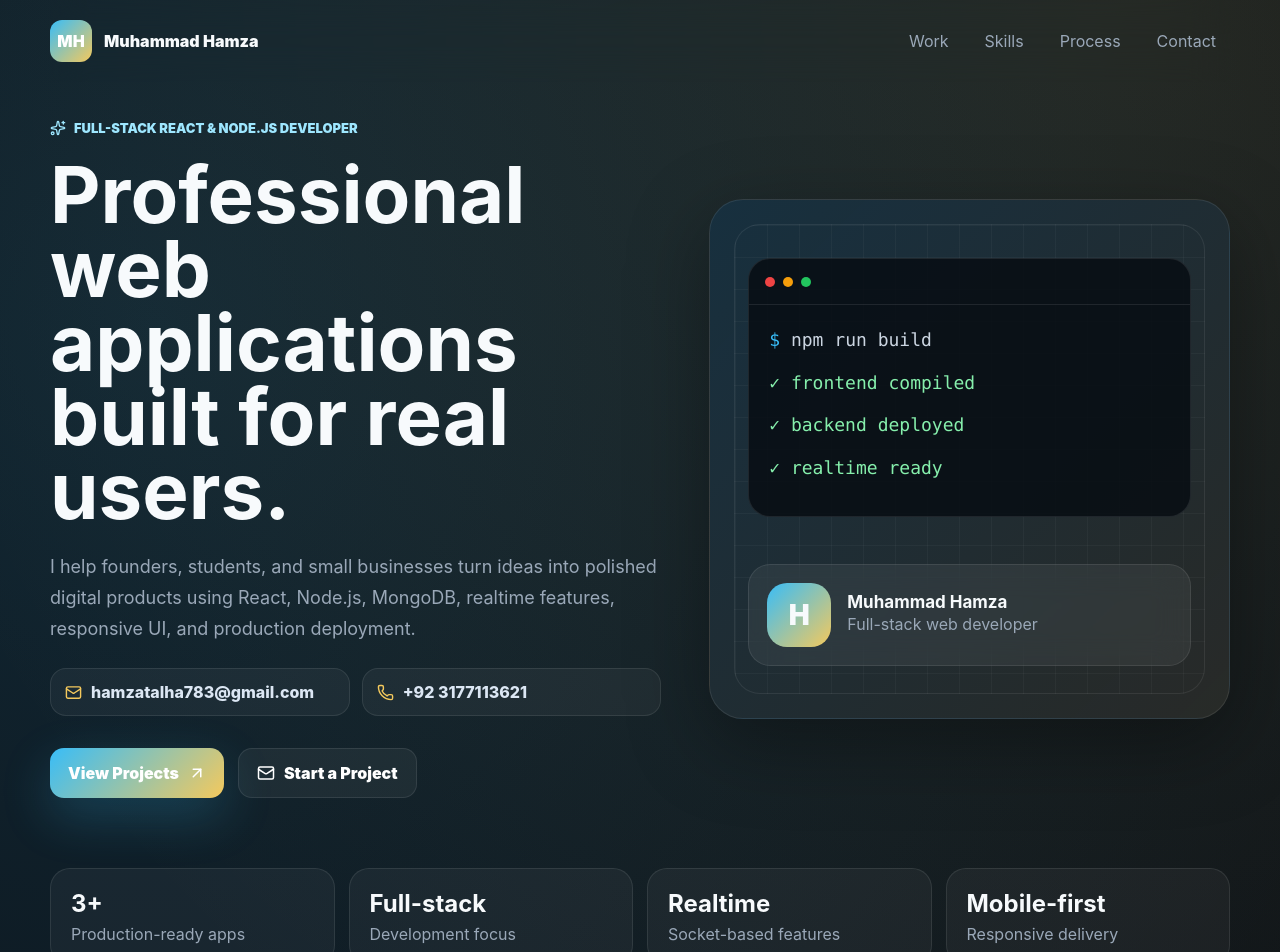
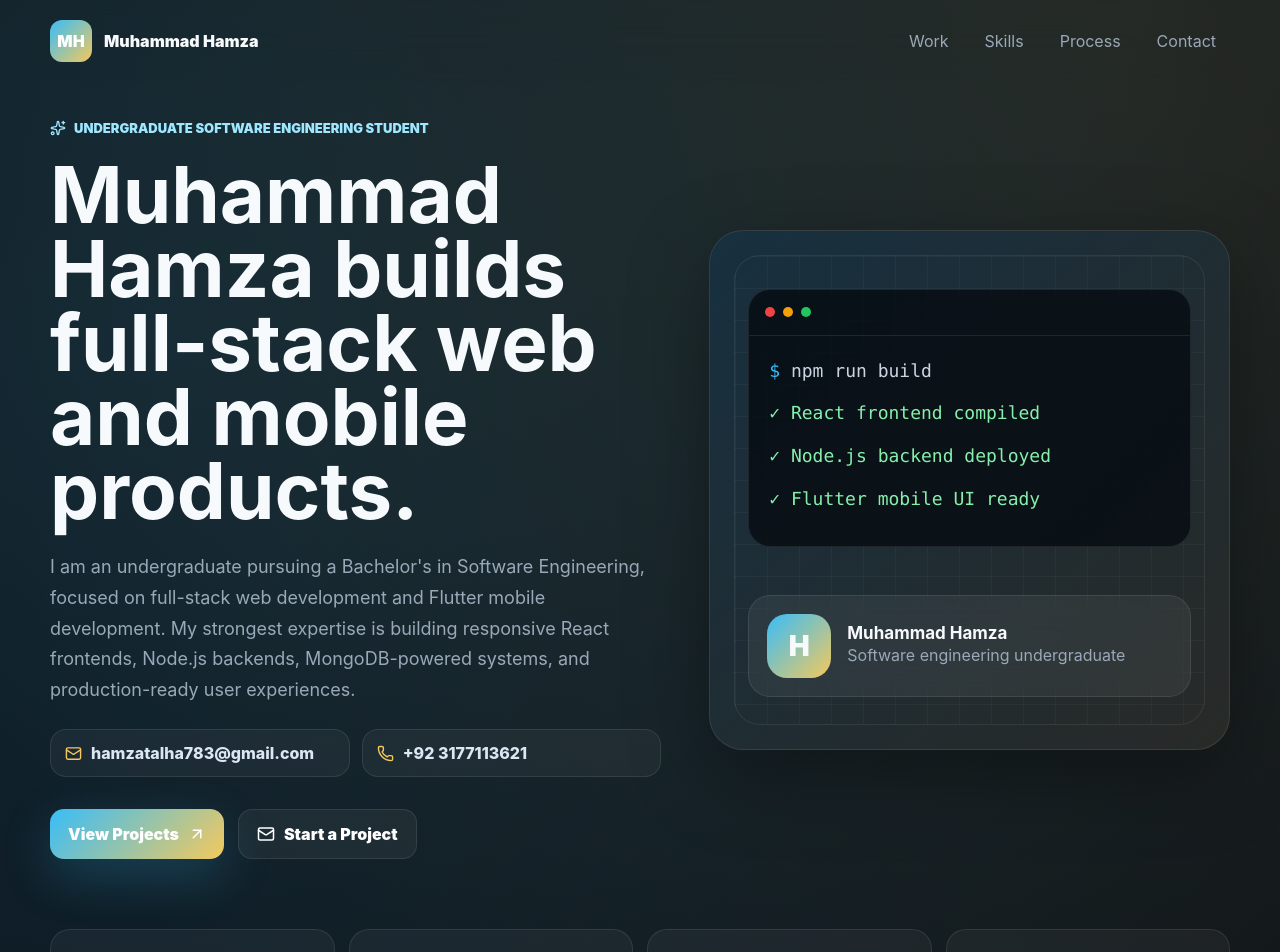
Before and after one commit to hamzahere28/hamza-portfolio, a React (Vite) app: page / in a window 1280 px wide. Shown: the top 952 px of the page. Built offline with nearby package versions, Linux system fonts and the light colour scheme.

Commit message:
Update portfolio profile details

```diff
--- a/index.html
+++ b/index.html
@@ -5,9 +5,9 @@
     <meta name="viewport" content="width=device-width, initial-scale=1.0" />
     <meta
       name="description"
-      content="Muhammad Hamza is a full-stack React and Node.js developer building polished, responsive, production-ready web applications."
+      content="Muhammad Hamza is an undergraduate software engineering student, full-stack web developer, Flutter mobile developer, and React/Node.js specialist."
     />
-    <title>Muhammad Hamza | Full-Stack Developer</title>
+    <title>Muhammad Hamza | Full-Stack Web & Flutter Developer</title>
   </head>
   <body>
     <div id="root"></div>
--- a/src/main.jsx
+++ b/src/main.jsx
@@ -55,19 +55,19 @@ const projects = [
 ];
 
 const skills = [
-  { icon: Code2, label: "Frontend", detail: "React, responsive UI, polished component systems" },
-  { icon: Server, label: "Backend", detail: "Node.js, Express APIs, auth, realtime services" },
+  { icon: Code2, label: "React Expertise", detail: "Modern React apps, responsive UI, polished component systems" },
+  { icon: Server, label: "Node.js Backend", detail: "Express APIs, auth, realtime services, backend architecture" },
   { icon: Database, label: "Data", detail: "MongoDB schemas, relationships, secure persistence" },
+  { icon: Smartphone, label: "Flutter Mobile", detail: "Cross-platform mobile interfaces for Android-ready products" },
   { icon: Rocket, label: "Deployment", detail: "Vercel, Railway, environment setup, production fixes" },
-  { icon: ShieldCheck, label: "Quality", detail: "Bug fixing, role access, validation, clean user flows" },
-  { icon: Smartphone, label: "Mobile UX", detail: "Android-ready layouts and touch-friendly screens" }
+  { icon: ShieldCheck, label: "Quality", detail: "Bug fixing, role access, validation, clean user flows" }
 ];
 
 const stats = [
   ["3+", "Production-ready apps"],
-  ["Full-stack", "Development focus"],
-  ["Realtime", "Socket-based features"],
-  ["Mobile-first", "Responsive delivery"]
+  ["BSE", "Software engineering"],
+  ["React + Node", "Core expertise"],
+  ["Flutter", "Mobile development"]
 ];
 
 const contact = {
@@ -111,15 +111,17 @@ function App() {
           <div className="hero-copy">
             <div className="eyebrow">
               <Sparkles size={16} />
-              Full-stack React & Node.js developer
+              Undergraduate software engineering student
             </div>
 
-            <h1>Professional web applications built for real users.</h1>
+            <h1>Muhammad Hamza builds full-stack web and mobile products.</h1>
 
             <p>
-              I help founders, students, and small businesses turn ideas into
-              polished digital products using React, Node.js, MongoDB, realtime
-              features, responsive UI, and production deployment.
+              I am an undergraduate pursuing a Bachelor&apos;s in Software
+              Engineering, focused on full-stack web development and Flutter
+              mobile development. My strongest expertise is building responsive
+              React frontends, Node.js backends, MongoDB-powered systems, and
+              production-ready user experiences.
             </p>
 
             <div className="hero-contact-card">
@@ -157,9 +159,9 @@ function App() {
 
               <div className="terminal-body">
                 <p><span>$</span> npm run build</p>
-                <p className="success">✓ frontend compiled</p>
-                <p className="success">✓ backend deployed</p>
-                <p className="success">✓ realtime ready</p>
+                <p className="success">✓ React frontend compiled</p>
+                <p className="success">✓ Node.js backend deployed</p>
+                <p className="success">✓ Flutter mobile UI ready</p>
               </div>
             </div>
 
@@ -167,7 +169,7 @@ function App() {
               <div className="avatar-mark">H</div>
               <div>
                 <strong>Muhammad Hamza</strong>
-                <span>Full-stack web developer</span>
+                <span>Software engineering undergraduate</span>
               </div>
             </div>
           </div>
@@ -363,11 +365,11 @@ function App() {
         <section className="section split-section" id="skills">
           <div className="section-heading compact">
             <span>Capabilities</span>
-            <h2>Reliable engineering with a polished product finish.</h2>
+            <h2>Full-stack engineering with strong web and mobile focus.</h2>
             <p>
-              I focus on the details that make an application feel trustworthy:
-              readable UI, responsive behavior, secure authentication, stable APIs,
-              and a clean launch process.
+              I work across React, Node.js, MongoDB, and Flutter, with a focus on
+              clean interfaces, stable APIs, responsive layouts, authentication,
+              and apps that feel professional on desktop and Android.
             </p>
           </div>
 
@@ -416,8 +418,9 @@ function App() {
             <span>Available for work</span>
             <h2>Let’s build something professional.</h2>
             <p>
-              Reach out for portfolios, dashboards, full-stack apps, realtime
-              projects, landing pages, or mobile-responsive UI improvements.
+              Reach out for portfolios, dashboards, full-stack MERN apps,
+              React interfaces, Node.js APIs, Flutter mobile screens, landing
+              pages, or mobile-responsive UI improvements.
             </p>
 
             <div className="contact-details">
```
